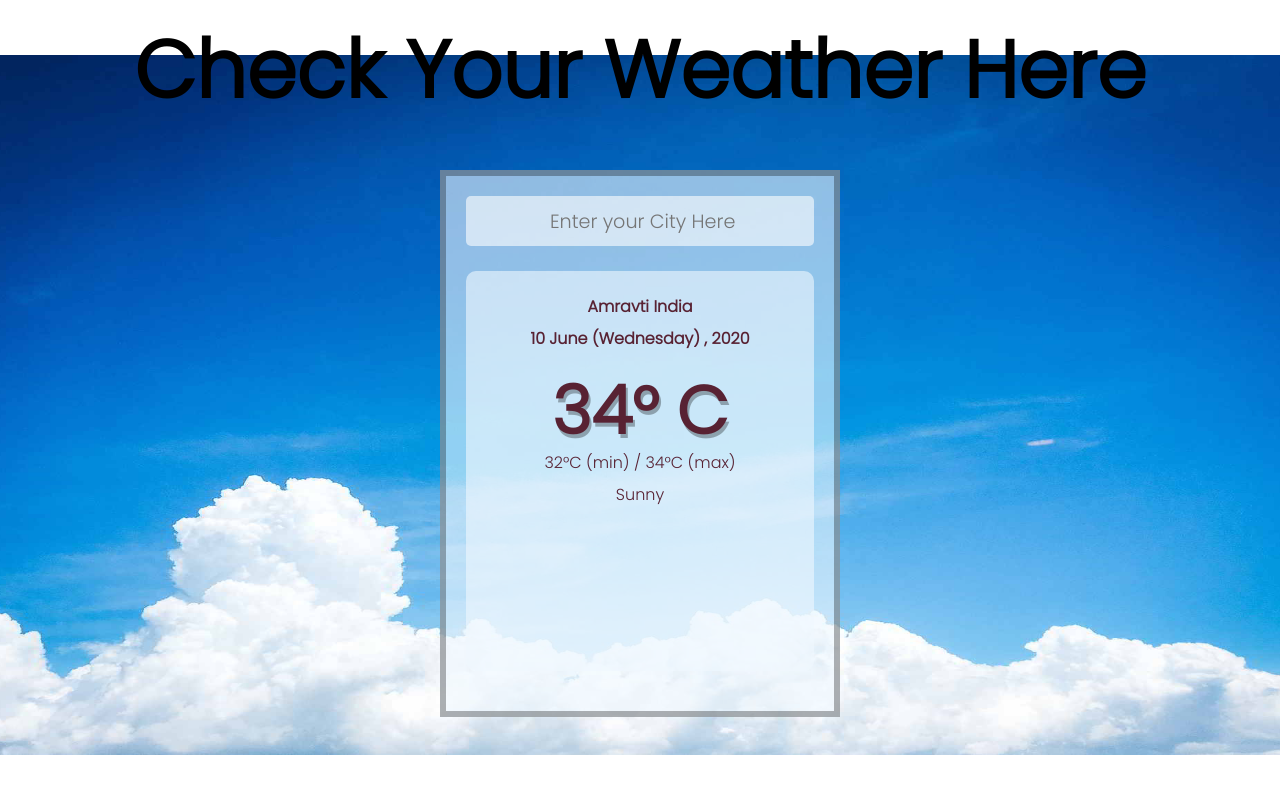
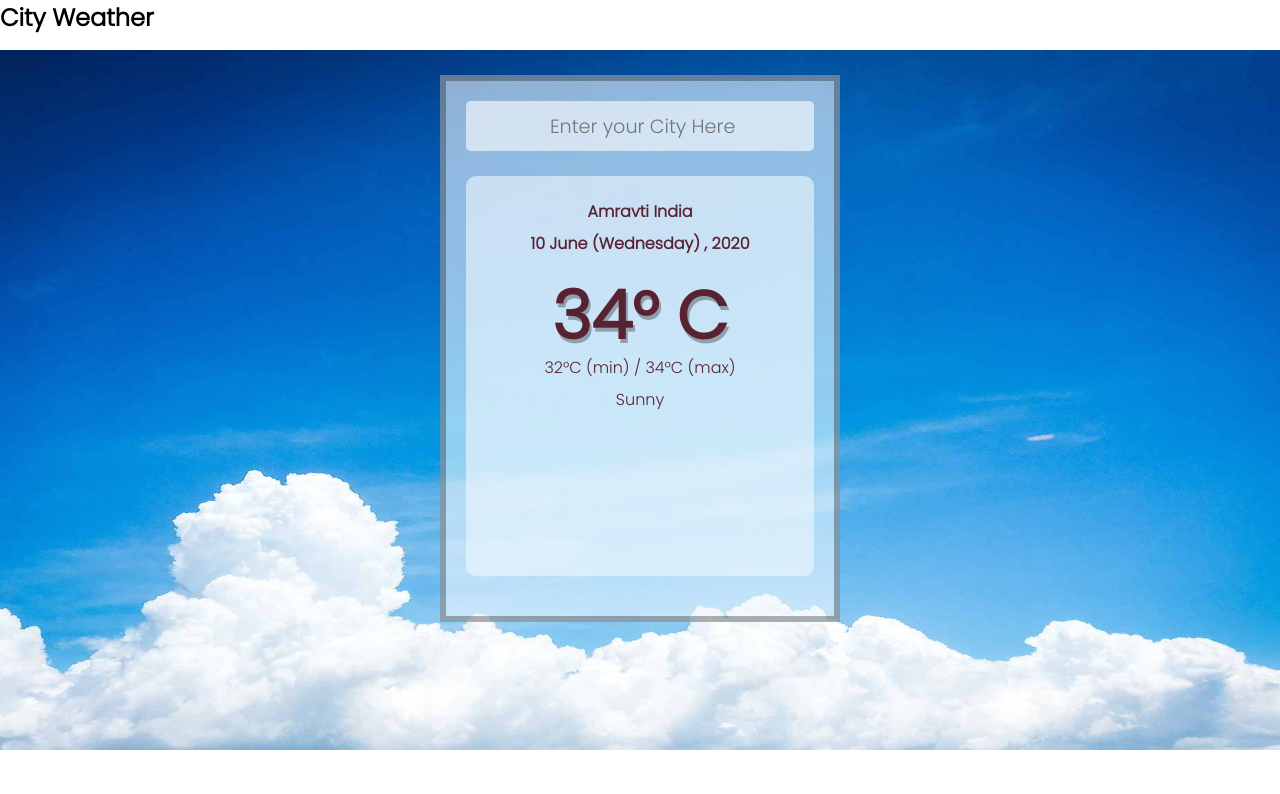
Before and after one commit to Himanshu0124/WeatherApp, a website: page index.html in a window 1280 px wide. Drawn offline with Linux system fonts and the light colour scheme.

Commit message:
Update index.html

```diff
--- a/index.html
+++ b/index.html
@@ -9,7 +9,7 @@
     <link rel="stylesheet" href="style.css">
 </head>
 <body>
-    <h1>Check Your Weather Here</h1>
+    <h2>City Weather</h2>
        <div class="con">
            <div class="searchInput">
            <input type="text" class="input-box" name="city2" id="city2" placeholder=" Enter your City Here">
```
